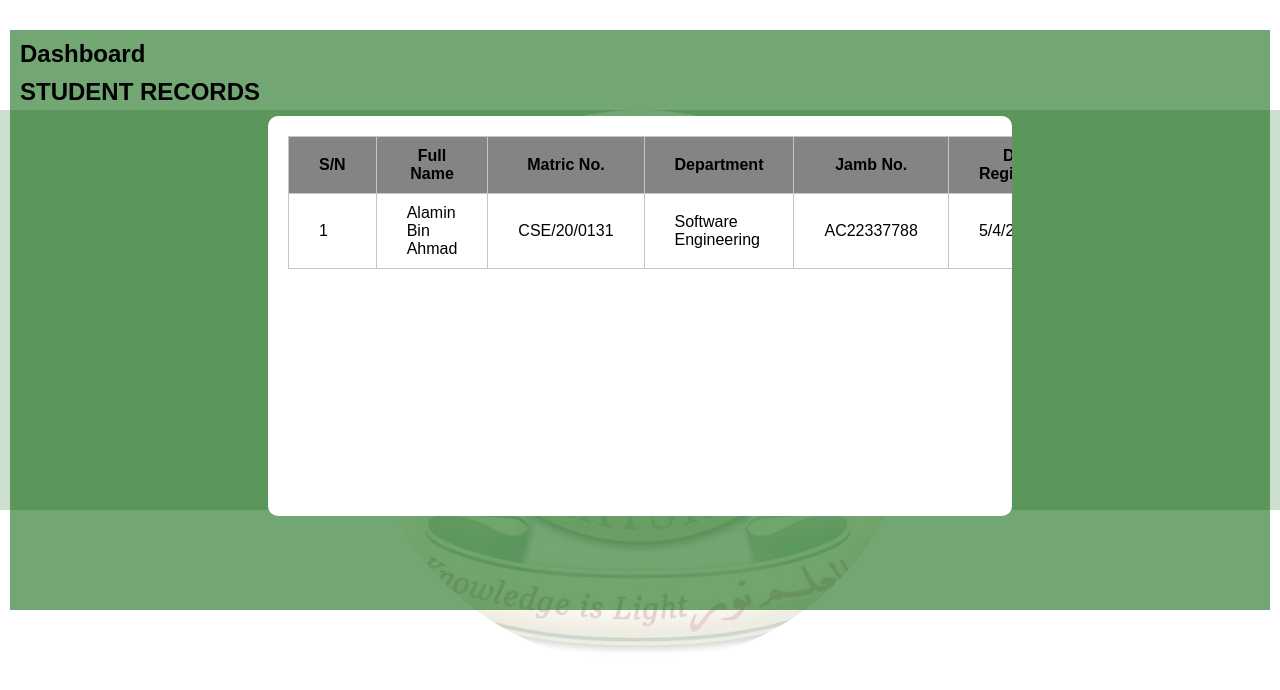
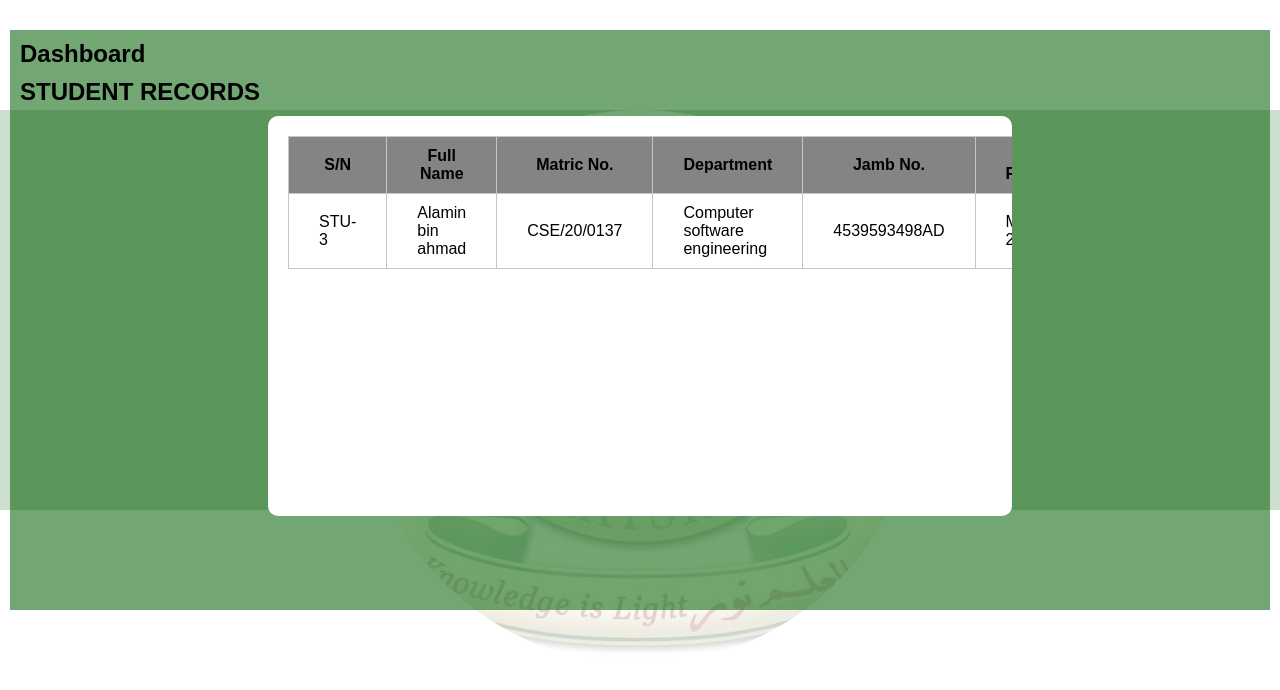
Before and after one commit to Bin02-Dv/Student-clearance-system, a Django app: page /student-record/ in a window 1280 px wide. Shown: the part 90-780 px from the top of the page. Run offline with Django 5.2, Linux system fonts and the light colour scheme; a user stored in the database is signed in; data comes from the database, SQL or seed files in the repository.

Commit message:
5/20/2024 - 2:14pm

```diff
--- a/SCSApp/models.py
+++ b/SCSApp/models.py
@@ -14,7 +14,6 @@ class StudentProfile(models.Model):
     current_date = models.DateField(auto_now_add=True)
     year_addmitted = models.CharField(max_length=100, blank=True)
     phone_number = models.CharField(max_length=100, blank=True)
-    cleared = models.BooleanField(True)
 
     def __str__(self):
         return self.matric_no
@@ -22,9 +21,10 @@ class StudentProfile(models.Model):
 class Clearance(models.Model):
     student = models.ForeignKey(StudentProfile, on_delete=models.CASCADE)
     clearance_for = models.CharField(max_length=100, blank=True)
+    cleared = models.BooleanField(True)
 
     def __str__(self):
-        return self.student
+        return self.student.matric_no
 
 class Staff(models.Model):
     user = models.ForeignKey(User, on_delete=models.CASCADE)
--- a/SCSApp/views.py
+++ b/SCSApp/views.py
@@ -49,9 +49,16 @@ def sign_up(request):
             get_user = User.objects.get(username=m_no)
             new_student = StudentProfile.objects.create(
                 full_name=fullname.capitalize(), matric_no=m_no, department=department.capitalize(), jamb_no=jamb_no,
-                year_addmitted=year_admitted, phone_number=phone_number, cleared=False, user=get_user
+                year_addmitted=year_admitted, phone_number=phone_number, user=get_user
             )
             new_student.save()
+            stu = StudentProfile.objects.get(matric_no=m_no)
+            new_clearance_info = Clearance.objects.create(student=stu, clearance_for='Library', cleared=False)
+            new_clearance_info = Clearance.objects.create(student=stu, clearance_for='H.O.D', cleared=False)
+            new_clearance_info = Clearance.objects.create(student=stu, clearance_for='Hostel', cleared=False)
+            new_clearance_info = Clearance.objects.create(student=stu, clearance_for='Bursary', cleared=False)
+            new_clearance_info = Clearance.objects.create(student=stu, clearance_for='Registrer', cleared=False)
+            new_clearance_info.save()
             response_msg = 'Signup Completed Successful...'
             return JsonResponse({'success': True, 'message': response_msg})
     return render(request, 'forms/sign-up.html')
@@ -111,8 +118,10 @@ def add_user(request):
 @login_required(login_url='/')
 def user_record(request):
     current_user = User.objects.get(username=request.user)
+    staffs = Staff.objects.all().order_by('-id')
     context = {
         "user": current_user,
+        "staffs": staffs,
     }
     return render(request, 'dashboard/user-record.html', context)
 
@@ -126,25 +135,39 @@ def student_management(request):
 
 @login_required(login_url='/')
 def student_record(request):
+    students = StudentProfile.objects.all().order_by('-id')
     current_user = User.objects.get(username=request.user)
     context = {
         "user": current_user,
+        "students": students,
     }
     return render(request, 'dashboard/student-record.html', context)
 
 @login_required(login_url='/')
 def cleared_student(request):
     current_user = User.objects.get(username=request.user)
+    staff = Staff.objects.filter(user=current_user)
+    staff_role = ''
+    for role in staff:
+        staff_role = role.role
+    students = Clearance.objects.filter(cleared=True, clearance_for=staff_role)
     context = {
         "user": current_user,
+        "students": students,
     }
     return render(request, 'dashboard/cleared-student.html', context)
 
 @login_required(login_url='/')
 def uncleared_student(request):
     current_user = User.objects.get(username=request.user)
+    staff = Staff.objects.filter(user=current_user)
+    staff_role = ''
+    for role in staff:
+        staff_role = role.role
+    students = Clearance.objects.filter(cleared=False, clearance_for=staff_role)
     context = {
         "user": current_user,
+        "students": students,
     }
     return render(request, 'dashboard/uncleared-student.html', context)
 
--- a/templates/dashboard/student-record.html
+++ b/templates/dashboard/student-record.html
@@ -89,21 +89,23 @@
                                     <th>Action</th>
                                 </thead>
                                 <tbody>
+                                    {% for stu in students %}
                                     <tr>
-                                        <td>1</td>
-                                        <td>Alamin Bin Ahmad</td>
-                                        <td>CSE/20/0131</td>
-                                        <td>Software Engineering</td>
-                                        <td>AC22337788</td>
-                                        <td>5/4/2024</td>
-                                        <td>5/4/2019</td>
-                                        <td>07067156212</td>
+                                        <td>STU-{{stu.id}}</td>
+                                        <td>{{stu.full_name}}</td>
+                                        <td>{{stu.matric_no}}</td>
+                                        <td>{{stu.department}}</td>
+                                        <td>{{stu.jamb_no}}</td>
+                                        <td>{{stu.current_date}}</td>
+                                        <td>{{stu.year_addmitted}}</td>
+                                        <td>{{stu.phone_number}}</td>
                                         <td>
-                                            <a href="">
+                                            <a href="/stu-delete/{{stu.user.id}}">
                                                 <i class="fa fa-trash"></i>
                                             </a><br>
                                         </td>
                                     </tr>
+                                    {% endfor %}
                                 </tbody>
                             </table>
                         </div>
```
Also changed, not shown: templates/dashboard/cleared-student.html (+11 -6 lines), templates/dashboard/uncleared-student.html (+11 -3 lines), templates/dashboard/user-record.html (+7 -5 lines), SCSApp/migrations/0003_remove_studentprofile_cleared_clearance_cleared.py (added), db.sqlite3.
